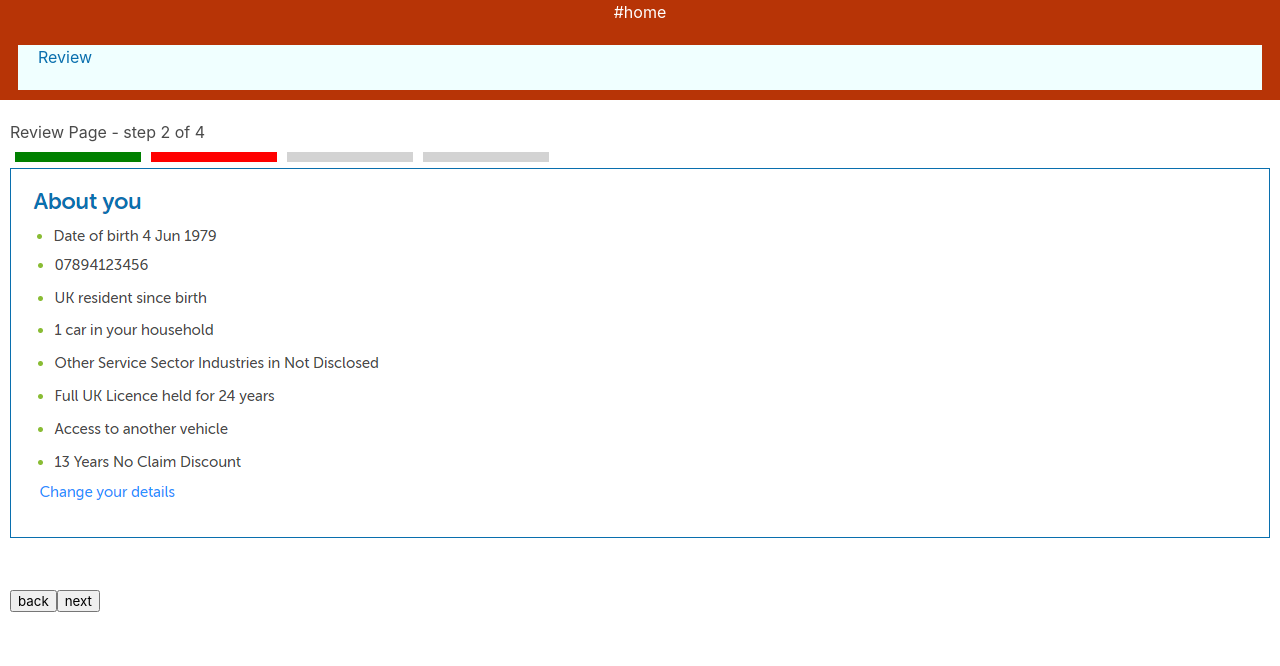
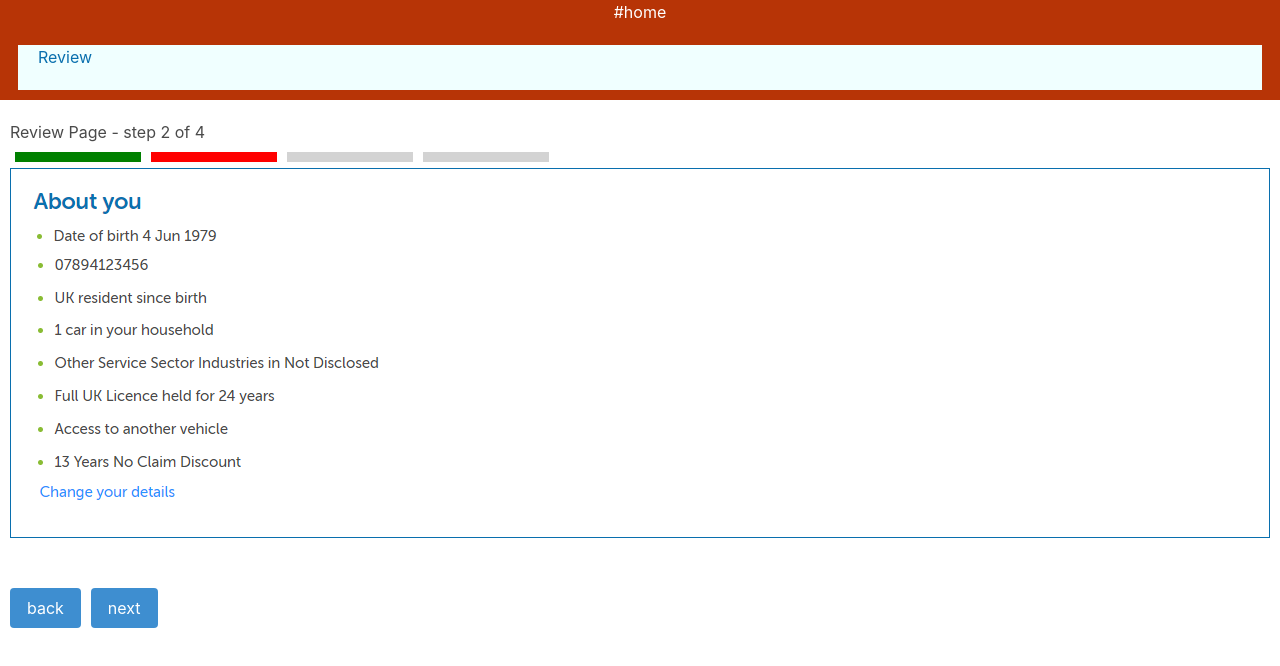
Before and after one commit to vlatkoMiloshevski/angular-starter-dynamic-config, an Angular app: page /review in a window 1280 px wide. Shown: the top 666 px of the page. Built offline with nearby package versions, Linux system fonts and the light colour scheme.

Commit message:
nav buttons styled

```diff
--- a/src/app/shared/nav-buttons/nav-buttons.component.html
+++ b/src/app/shared/nav-buttons/nav-buttons.component.html
@@ -1,4 +1,6 @@
 <div style="margin-top: 50px;">
-    <button [style.display]="prevState ? 'inline-block' : 'none'" (click)="goBack()">back</button>
-    <button [style.display]="nextState ? 'inline-block' : 'none'" (click)="goNext()" [disabled]="isNextDisabled">next</button>
+    <button [style.display]="prevState ? 'inline-block' : 'none'" (click)="goBack()"
+        class="button is-info" style="margin-right:10px;">back</button>
+    <button [style.display]="nextState ? 'inline-block' : 'none'" (click)="goNext()" [disabled]="isNextDisabled"
+        class="button is-info">next</button>
 </div>
```
